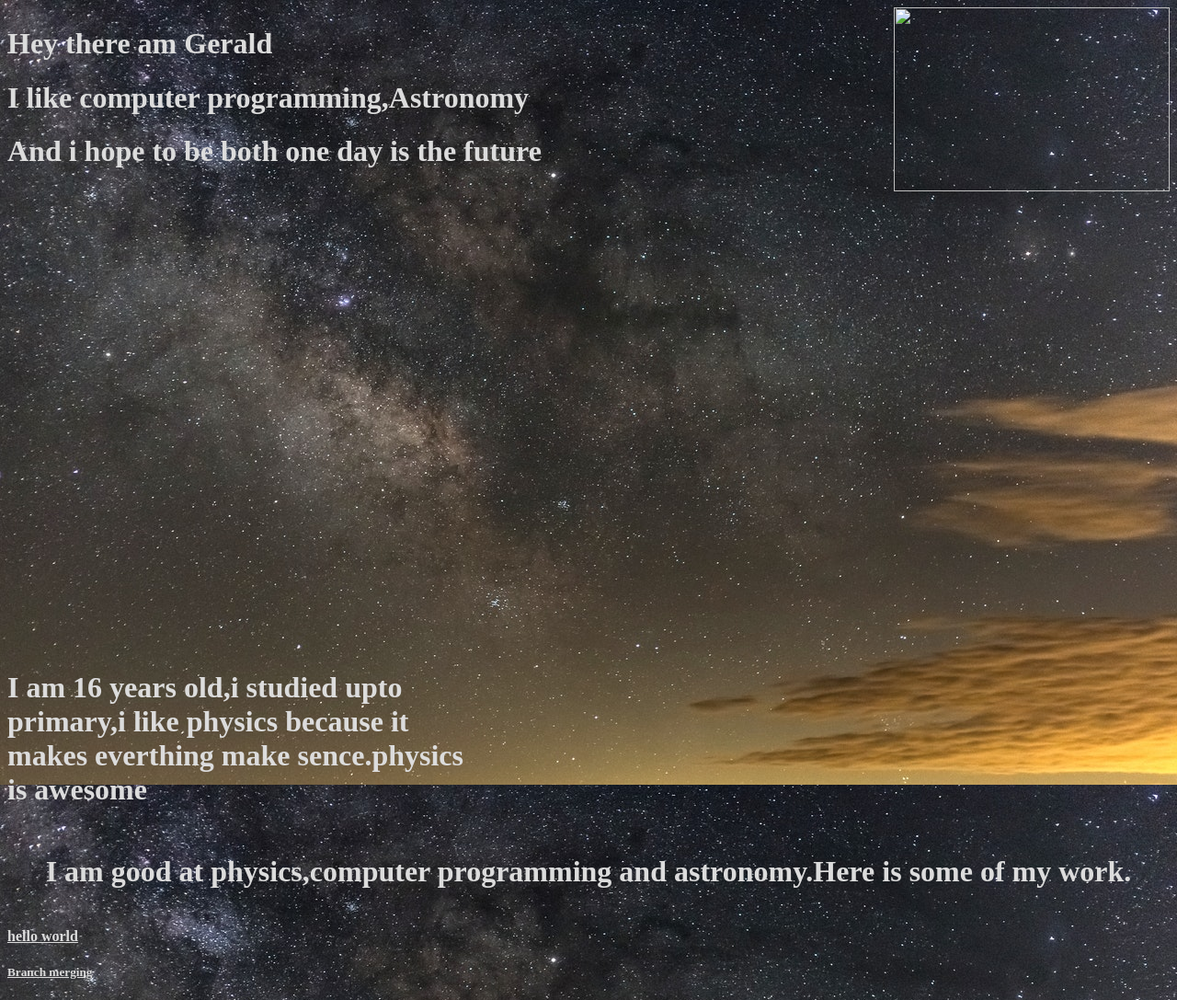
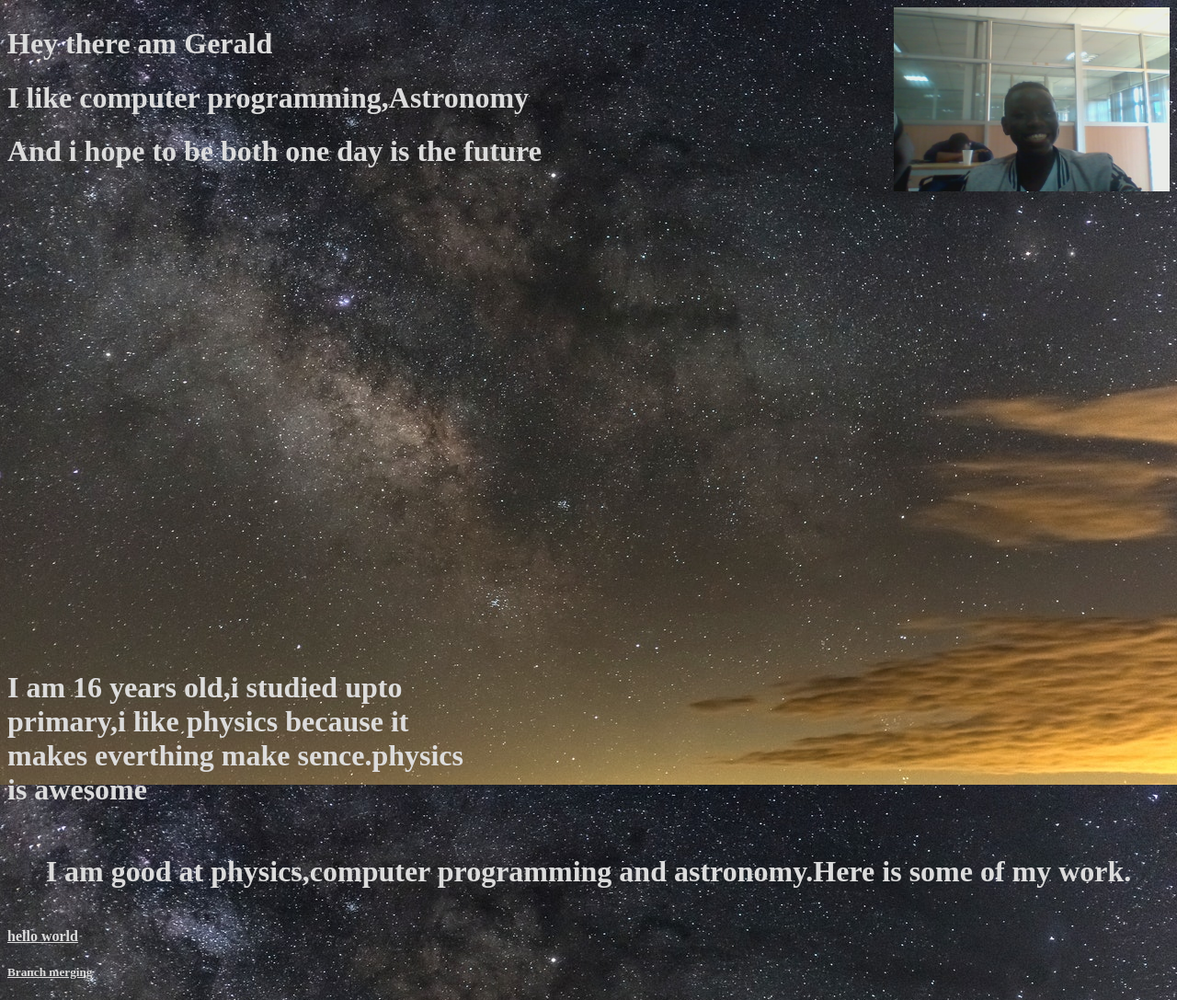
Before and after one commit to geraldokutar/landing-page, a plain HTML site: page index.html in a window 1280 px wide. Shown: the whole page at 92% size. Drawn offline with Linux system fonts and the light colour scheme.

Commit message:
changing image

```diff
--- a/index.html
+++ b/index.html
@@ -14,7 +14,7 @@
 
     </div>
     <div class="me">
-      <img src="images/2018-06-18-135423.jpg">
+      <img src="images/gerald.jpg">
 
     </div>
   </div>
```
Also changed, not shown: images/gerald.jpg (renamed from images/2018-06-18-135404.jpg).
